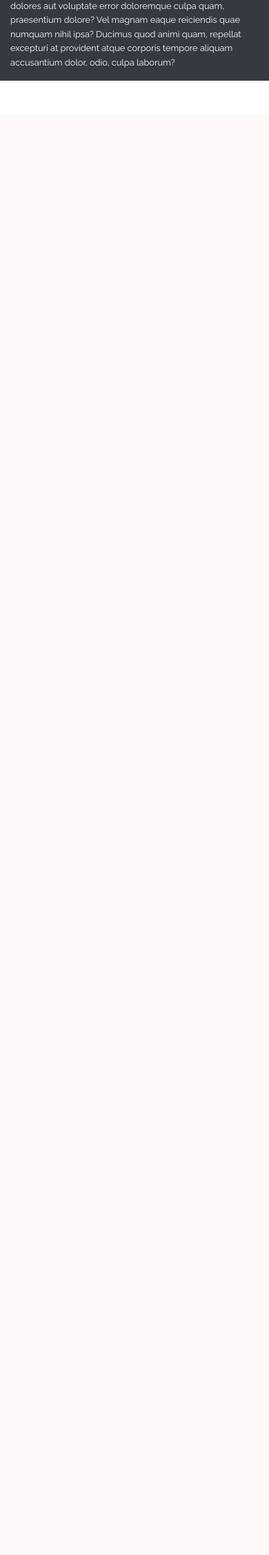
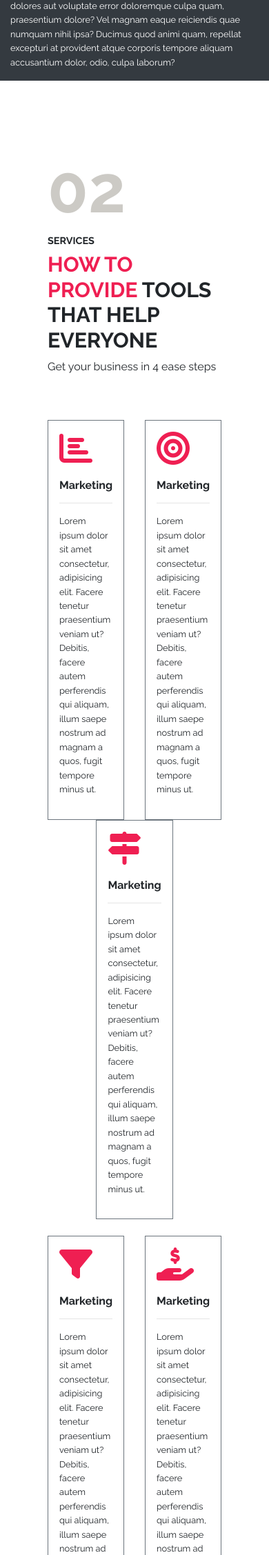
Before and after one commit to Zoran-Tasic/Business-Marketing-consulting, a PHP site: page / in a window 390 px wide. Shown: the part 1647-3902 px from the top of the page at 69% size. Before the commit the page ends 1764 px from the top, so only its background shows below. Run offline with PHP 8.4, Linux system fonts and the light colour scheme; some libraries are stand-ins or nearby versions.

Commit message:
services

```diff
--- a/css/style.css
+++ b/css/style.css
@@ -149,4 +149,43 @@ about us
   font-size: 0.8rem;
 }
 
+/***************
+services
+***************/
+.services {
+  padding: 50px 0;
+}
+.services h2 {
+  color: #cccac5;
+}
+.services h5 {
+  font-size: 0.9rem;
+  font-weight: 700;
+}
+.services h3 {
+  font-size: 1.9rem;
+  font-weight: 700;
+}
+.services h3 span {
+  color: #ef1f52;
+}
+.services p {
+  font-size: 1rem;
+}
+.services .col-md-4 {
+  flex: 0 0 30%;
+  padding: 10px;
+}
+.services .col-md-4 i {
+  color: #ef1f52;
+  font-size: 3rem;
+  padding-bottom: 20px;
+}
+.services .col-md-4 h5 {
+  font-size: 1rem;
+}
+.services .col-md-4 p {
+  font-size: 0.8rem;
+}
+
 /*# sourceMappingURL=style.css.map */
--- a/index.html
+++ b/index.html
@@ -77,6 +77,60 @@
         </div>
     </section>
 
+    <!-- services -->
+    <section class="services">
+        <div class="row container">
+            <div class="col-md-2">
+                <h2 class="display-1 font-weight-bold">02</h2>
+            </div>
+            <div class="col-md-10">
+                <h5 class="text-uppercase">Services</h5>
+                <h3 class="text-uppercase"><span>How to provide</span> tools that help everyone</h3>
+                <p>Get your business in 4 ease steps</p>
+            </div>
+        </div>
+        <div class="row container mb-4 mt-5 d-flex justify-content-around">
+            <div class="col-md-4 p-3 border border-secondary">
+                <i class="fas fa-chart-bar"></i>
+                <h5>Marketing</h5>
+                <hr>
+                <p>Lorem ipsum dolor sit amet consectetur, adipisicing elit. Facere tenetur praesentium veniam ut? Debitis, facere autem perferendis qui aliquam, illum saepe nostrum ad magnam a quos, fugit tempore minus ut.</p>
+            </div>
+            <div class="col-md-4 p-3 border border-secondary">
+                <i class="fas fa-bullseye"></i>
+                <h5>Marketing</h5>
+                <hr>
+                <p>Lorem ipsum dolor sit amet consectetur, adipisicing elit. Facere tenetur praesentium veniam ut? Debitis, facere autem perferendis qui aliquam, illum saepe nostrum ad magnam a quos, fugit tempore minus ut.</p>
+            </div>
+            <div class="col-md-4 p-3 border border-secondary">
+                <i class="fas fa-map-signs"></i>
+                <h5>Marketing</h5>
+                <hr>
+                <p>Lorem ipsum dolor sit amet consectetur, adipisicing elit. Facere tenetur praesentium veniam ut? Debitis, facere autem perferendis qui aliquam, illum saepe nostrum ad magnam a quos, fugit tempore minus ut.</p>
+            </div>
+        </div>
+        <div class="row container mb-4 d-flex justify-content-around">
+            <div class="col-md-4 p-3 border border-secondary">
+                <i class="fas fa-filter"></i>
+                <h5>Marketing</h5>
+                <hr>
+                <p>Lorem ipsum dolor sit amet consectetur, adipisicing elit. Facere tenetur praesentium veniam ut? Debitis, facere autem perferendis qui aliquam, illum saepe nostrum ad magnam a quos, fugit tempore minus ut.</p>
+            </div>
+            <div class="col-md-4 p-3 border border-secondary">
+                <i class="fas fa-hand-holding-usd"></i>
+                <h5>Marketing</h5>
+                <hr>
+                <p>Lorem ipsum dolor sit amet consectetur, adipisicing elit. Facere tenetur praesentium veniam ut? Debitis, facere autem perferendis qui aliquam, illum saepe nostrum ad magnam a quos, fugit tempore minus ut.</p>
+            </div>
+            <div class="col-md-4 p-3 border border-secondary">
+                <i class="fas fa-bullhorn"></i>
+                <h5>Marketing</h5>
+                <hr>
+                <p>Lorem ipsum dolor sit amet consectetur, adipisicing elit. Facere tenetur praesentium veniam ut? Debitis, facere autem perferendis qui aliquam, illum saepe nostrum ad magnam a quos, fugit tempore minus ut.</p>
+            </div>
+        </div>
+    </section>
+
     <script src="https://code.jquery.com/jquery-3.5.1.slim.min.js" integrity="sha384-DfXdz2htPH0lsSSs5nCTpuj/zy4C+OGpamoFVy38MVBnE+IbbVYUew+OrCXaRkfj" crossorigin="anonymous"></script>
     <script src="https://cdn.jsdelivr.net/npm/popper.js@1.16.1/dist/umd/popper.min.js" integrity="sha384-9/reFTGAW83EW2RDu2S0VKaIzap3H66lZH81PoYlFhbGU+6BZp6G7niu735Sk7lN" crossorigin="anonymous"></script>
     <script src="https://stackpath.bootstrapcdn.com/bootstrap/4.5.2/js/bootstrap.min.js" integrity="sha384-B4gt1jrGC7Jh4AgTPSdUtOBvfO8shuf57BaghqFfPlYxofvL8/KUEfYiJOMMV+rV" crossorigin="anonymous"></script>
--- a/scss/style.scss
+++ b/scss/style.scss
@@ -174,3 +174,44 @@ about us
         }
     }
 }
+
+
+/***************
+services
+***************/
+
+.services {
+    padding: $padding;
+    h2 {
+        color: $lightgray;
+    }
+    h5 {
+        font-size: .9rem;
+        font-weight: 700;
+    }
+    h3 {
+        font-size: 1.9rem;
+        font-weight: 700;
+        span {
+            color: $pink;
+        }
+    }
+    p {
+        font-size: 1rem;
+    }
+    .col-md-4 {
+        flex: 0 0 30%;
+        padding: 10px;
+        i {
+            color: $pink;
+            font-size: 3rem;
+            padding-bottom: 20px;
+        }
+        h5 {
+            font-size: 1rem;
+        }
+        p {
+            font-size: .8rem;
+        }
+    }
+}
```
Also changed, not shown: 1 other file.
